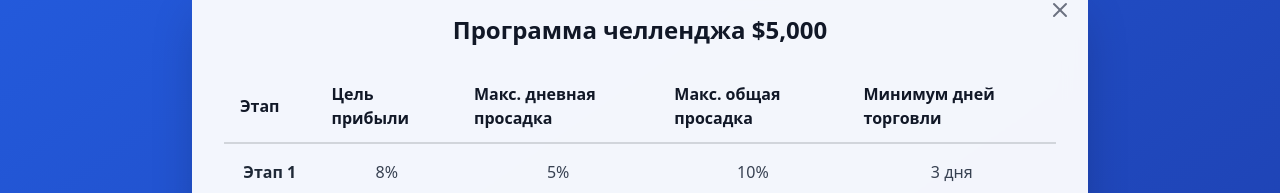
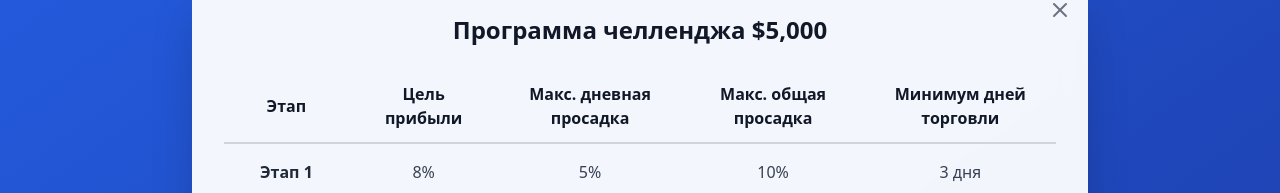
Before and after one commit to mobius1info/Wordex, a React (Vite) app: page /prop-trading in a window 1280 px wide. Both pictures are taken after a click on the button "5,000". Shown: the part 563-756 px from the top of the page. Built offline with nearby package versions, Linux system fonts and the light colour scheme; no server answers.

Commit message:
Updated PropTradingPage.tsx

```diff
--- a/src/pages/PropTradingPage.tsx
+++ b/src/pages/PropTradingPage.tsx
@@ -584,24 +584,24 @@ export default function PropTradingPage({ language = 'ru' }: PropTradingPageProp
                   Программа челленджа ${selectedAccount.toLocaleString()}
                 </h3>
                 <div className="overflow-x-auto">
-                  <table className="w-full">
+                  <table className="w-full table-fixed">
                     <thead>
                       <tr className="border-b-2 border-gray-300">
-                        <th className="text-left py-3 px-4 font-bold text-gray-900">Этап</th>
-                        <th className="text-left py-3 px-4 font-bold text-gray-900">Цель прибыли</th>
-                        <th className="text-left py-3 px-4 font-bold text-gray-900">Макс. дневная просадка</th>
-                        <th className="text-left py-3 px-4 font-bold text-gray-900">Макс. общая просадка</th>
-                        <th className="text-left py-3 px-4 font-bold text-gray-900">Минимум дней торговли</th>
+                        <th className="text-center py-3 px-4 font-bold text-gray-900 w-[15%]">Этап</th>
+                        <th className="text-center py-3 px-4 font-bold text-gray-900 w-[18%]">Цель прибыли</th>
+                        <th className="text-center py-3 px-4 font-bold text-gray-900 w-[22%]">Макс. дневная просадка</th>
+                        <th className="text-center py-3 px-4 font-bold text-gray-900 w-[22%]">Макс. общая просадка</th>
+                        <th className="text-center py-3 px-4 font-bold text-gray-900 w-[23%]">Минимум дней торговли</th>
                       </tr>
                     </thead>
                     <tbody>
                       {accountData[selectedAccount as keyof typeof accountData].stages.map((row, index) => (
                         <tr key={index} className="border-b border-gray-200 hover:bg-blue-50 transition-colors">
-                          <td className="py-4 px-4 font-semibold text-gray-800">{row.stage}</td>
-                          <td className="py-4 px-4 text-gray-700">{row.profit}</td>
-                          <td className="py-4 px-4 text-gray-700">{row.dailyLoss}</td>
-                          <td className="py-4 px-4 text-gray-700">{row.totalLoss}</td>
-                          <td className="py-4 px-4 text-gray-700">{row.timeframe}</td>
+                          <td className="py-4 px-4 font-semibold text-gray-800 text-center">{row.stage}</td>
+                          <td className="py-4 px-4 text-gray-700 text-center">{row.profit}</td>
+                          <td className="py-4 px-4 text-gray-700 text-center">{row.dailyLoss}</td>
+                          <td className="py-4 px-4 text-gray-700 text-center">{row.totalLoss}</td>
+                          <td className="py-4 px-4 text-gray-700 text-center">{row.timeframe}</td>
                         </tr>
                       ))}
                     </tbody>
```
